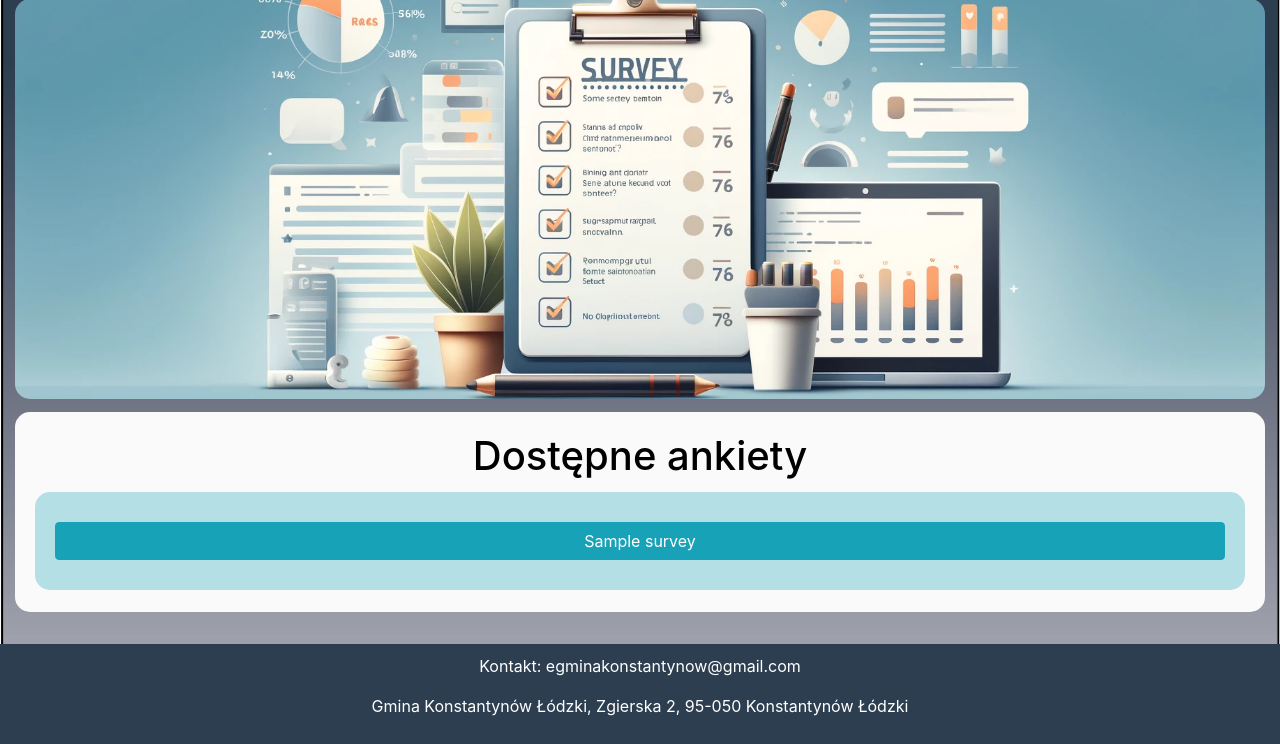
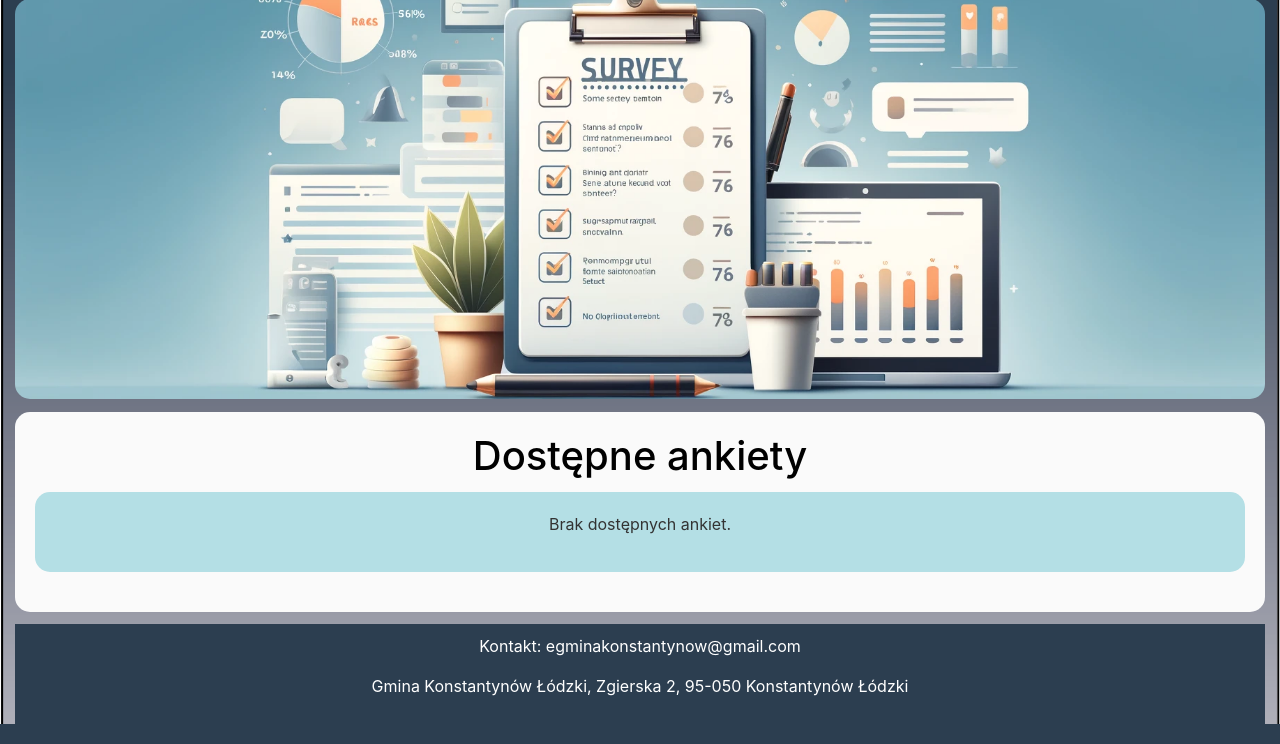
Before and after one commit to PrzemyslawMusial242473/E-Gmina, a Flask app: page /surveys in a window 1280 px wide. Shown: the part 87-831 px from the top of the page. Run offline with Flask 3, Linux system fonts and the light colour scheme; a user stored in the database is signed in; tables that the repository leaves empty hold one stand-in row (values such as "Sample post"); some libraries are stand-ins or nearby versions.

Commit message:
wiele może uzupełniać ankiety, po wypełnieniu znika

```diff
--- a/Sumatywny/website/templates/surveys.html
+++ b/Sumatywny/website/templates/surveys.html
@@ -60,7 +60,7 @@
 
 <div id="container">
     <h1>Dostępne ankiety</h1>
-        <div class="box">
+    <div class="box">
         {% if surveys %}
             <ul class="list-group">
                 {% for survey in surveys %}
--- a/Sumatywny/website/views.py
+++ b/Sumatywny/website/views.py
@@ -678,21 +678,11 @@ def admin_reports():
     return render_template('admin_reports.html', user=current_user, pending_reports=pending_reports)
 
 
-@views.route('/surveys', methods=['GET', 'POST'])
+@views.route('/surveys', methods=['GET'])
 @login_required
 def surveys():
-    surveys = Survey.query.filter_by(approved=True, status='active').all()
-    if request.method == 'POST':
-        survey_id = request.form.get('survey_id')
-        action = request.form.get('action')
-        survey = Survey.query.get(survey_id)
-        if action == 'accept':
-            survey.approved = True
-        elif action == 'reject':
-            survey.approved = False
-        db.session.commit()
-        return redirect(url_for('views.surveys'))
-
+    filled_survey_ids = db.session.query(SurveyResponse.survey_id).filter_by(user_id=current_user.id).subquery()
+    surveys = Survey.query.filter(Survey.approved == True, Survey.status == 'active', ~Survey.id.in_(filled_survey_ids)).all()
     return render_template('surveys.html', surveys=surveys, user=current_user)
 
 
@@ -700,6 +690,11 @@ def surveys():
 @login_required
 def fill_survey(survey_id):
     survey = Survey.query.get_or_404(survey_id)
+    existing_response = SurveyResponse.query.filter_by(survey_id=survey_id, user_id=current_user.id).first()
+    if existing_response:
+        flash('Już wypełniłeś tę ankietę!', 'info')
+        return redirect(url_for('views.surveys'))
+
     if request.method == 'POST':
         response = SurveyResponse(survey_id=survey.id, user_id=current_user.id)
         db.session.add(response)
@@ -709,10 +704,7 @@ def fill_survey(survey_id):
             answer = Answer(text=answer_text, question_id=question.id, response_id=response.id, user_id=current_user.id)
             db.session.add(answer)
         db.session.commit()
-        survey.status = "completed"
         add_loyalty_points(current_user, 5)
-        db.session.add(survey)
-        db.session.commit()
         flash('Dziękujemy za wypełnienie ankiety!', 'success')
         return redirect(url_for('views.surveys'))
     return render_template('survey.html', survey=survey, user=current_user)
@@ -746,6 +738,51 @@ def create_survey():
 
     return render_template('create_survey.html')
 
+
+@views.route('/approve-surveys', methods=['GET', 'POST'])
+@login_required
+def approve_surveys():
+    if request.method == 'POST':
+        survey_id = request.form.get('survey_id')
+        action = request.form.get('action')
+
+        survey = Survey.query.get(survey_id)
+        if action == 'approve':
+            survey.approved = True
+        elif action == 'reject':
+            db.session.delete(survey)
+        db.session.commit()
+        return redirect(url_for('views.approve_surveys'))
+
+    surveys = Survey.query.filter_by(approved=False).all()
+    return render_template('approve_surveys.html', surveys=surveys)
+
+
+@views.route('/survey_results', methods=['GET'])
+@login_required
+def survey_results():
+    if current_user.role == 'admin':
+        surveys = Survey.query.order_by(Survey.user_id).all()
+    else:
+        surveys = Survey.query.filter_by(user_id=current_user.id).all()
+
+    results = []
+    for survey in surveys:
+        creator_name = 'Admin' if survey.user.role == 'admin' else survey.user.name if survey.user else 'Unknown'
+        survey_data = {
+            'title': survey.title,
+            'creator_name': creator_name,
+            'questions': []
+        }
+        for question in survey.questions:
+            question_data = {
+                'text': question.text,
+                'answers': [answer.text for answer in question.answers]
+            }
+            survey_data['questions'].append(question_data)
+        results.append(survey_data)
+
+    return render_template('survey_results.html', surveys=results)
 
 @views.route('/segregate', methods=['GET', 'POST'])
 @login_required
@@ -999,49 +1036,3 @@ def download_sample():
         flash('Brak dostępu')
         return redirect(url_for('views.home'))
     return send_from_directory(directory='.', path='sample.xlsx', as_attachment=True)
-
-
-@views.route('/approve-surveys', methods=['GET', 'POST'])
-@login_required
-def approve_surveys():
-    if request.method == 'POST':
-        survey_id = request.form.get('survey_id')
-        action = request.form.get('action')
-
-        survey = Survey.query.get(survey_id)
-        if action == 'approve':
-            survey.approved = True
-        elif action == 'reject':
-            db.session.delete(survey)
-        db.session.commit()
-        return redirect(url_for('views.approve_surveys'))
-
-    surveys = Survey.query.filter_by(approved=False).all()
-    return render_template('approve_surveys.html', surveys=surveys)
-
-
-@views.route('/survey_results', methods=['GET'])
-@login_required
-def survey_results():
-    if current_user.role == 'admin':
-        surveys = Survey.query.order_by(Survey.user_id).all()
-    else:
-        surveys = Survey.query.filter_by(user_id=current_user.id).all()
-
-    results = []
-    for survey in surveys:
-        creator_name = 'Admin' if survey.user.role == 'admin' else survey.user.name if survey.user else 'Unknown'
-        survey_data = {
-            'title': survey.title,
-            'creator_name': creator_name,
-            'questions': []
-        }
-        for question in survey.questions:
-            question_data = {
-                'text': question.text,
-                'answers': [answer.text for answer in question.answers]
-            }
-            survey_data['questions'].append(question_data)
-        results.append(survey_data)
-
-    return render_template('survey_results.html', surveys=results)
```
Also changed, not shown: Sumatywny/website/models.py (+5 -2 lines).
